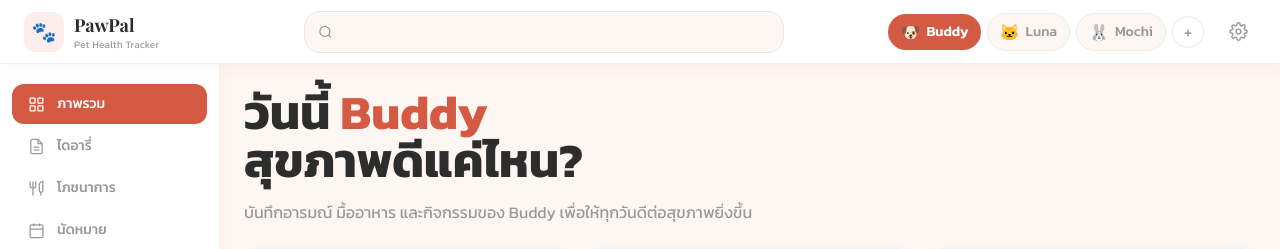
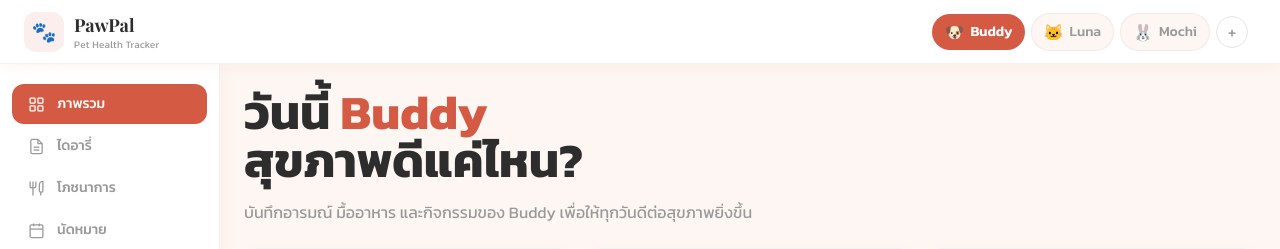
Before and after one commit to myminit/pet-health-tracker, a Django app: page /dashboard/ in a window 1280 px wide. Shown: the top 249 px of the page. Run offline with Django 5.2, Linux system fonts and the light colour scheme; the visitor is signed in with stand-in values (Sample User, id 1); some libraries are stand-ins or nearby versions.

Commit message:
แก้ลบsearchออก

```diff
--- a/apps/pets/templates/pets/base.html
+++ b/apps/pets/templates/pets/base.html
@@ -50,17 +50,6 @@
             </div>
         </a>
 
-        <!-- Search -->
-        <div class="flex-1 max-w-[480px] mx-auto relative">
-            <svg class="absolute left-3.5 top-1/2 -translate-y-1/2 text-text-muted" width="15" height="15" fill="none"
-                stroke="currentColor" stroke-width="2" viewBox="0 0 24 24">
-                <circle cx="11" cy="11" r="8" />
-                <path d="m21 21-4.35-4.35" />
-            </svg>
-            <input type="text"
-                class="w-full bg-bg-color border border-black/8 rounded-2xl py-2.5 pl-10 pr-4 text-sm focus:outline-none focus:border-primary/30 focus:ring-2 focus:ring-primary/10 transition-all placeholder:text-text-muted font-sans">
-        </div>
-
         <!-- Right: Pets + Icons -->
         <div class="flex items-center gap-2 ml-auto">
 
@@ -83,17 +72,6 @@
                 <button
                     class="w-8 h-8 rounded-full border border-black/10 flex items-center justify-center text-text-muted hover:border-primary hover:text-primary transition-all text-lg">+</button>
             </div>
-
-
-            <!-- Settings -->
-            <button
-                class="w-9 h-9 rounded-xl hover:bg-primary-light flex items-center justify-center text-text-muted hover:text-primary transition-all">
-                <svg width="19" height="19" fill="none" stroke="currentColor" stroke-width="1.8" viewBox="0 0 24 24">
-                    <circle cx="12" cy="12" r="3" />
-                    <path
-                        d="M19.4 15a1.65 1.65 0 0 0 .33 1.82l.06.06a2 2 0 0 1-2.83 2.83l-.06-.06a1.65 1.65 0 0 0-1.82-.33 1.65 1.65 0 0 0-1 1.51V21a2 2 0 0 1-4 0v-.09A1.65 1.65 0 0 0 9 19.4a1.65 1.65 0 0 0-1.82.33l-.06.06a2 2 0 0 1-2.83-2.83l.06-.06A1.65 1.65 0 0 0 4.68 15a1.65 1.65 0 0 0-1.51-1H3a2 2 0 0 1 0-4h.09A1.65 1.65 0 0 0 4.6 9a1.65 1.65 0 0 0-.33-1.82l-.06-.06a2 2 0 0 1 2.83-2.83l.06.06A1.65 1.65 0 0 0 9 4.68a1.65 1.65 0 0 0 1-1.51V3a2 2 0 0 1 4 0v.09a1.65 1.65 0 0 0 1 1.51 1.65 1.65 0 0 0 1.82-.33l.06-.06a2 2 0 0 1 2.83 2.83l-.06.06A1.65 1.65 0 0 0 19.4 9a1.65 1.65 0 0 0 1.51 1H21a2 2 0 0 1 0 4h-.09a1.65 1.65 0 0 0-1.51 1z" />
-                </svg>
-            </button>
         </div>
     </nav>
 
```
